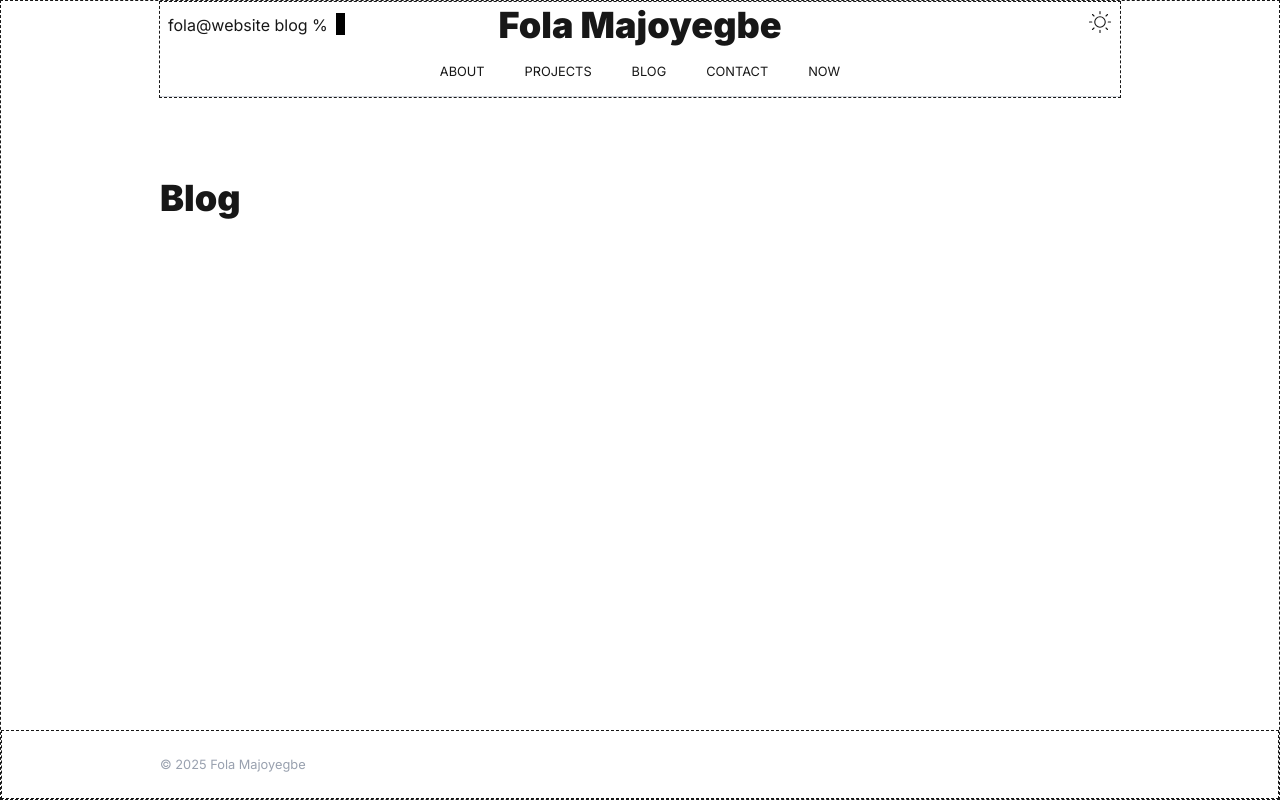
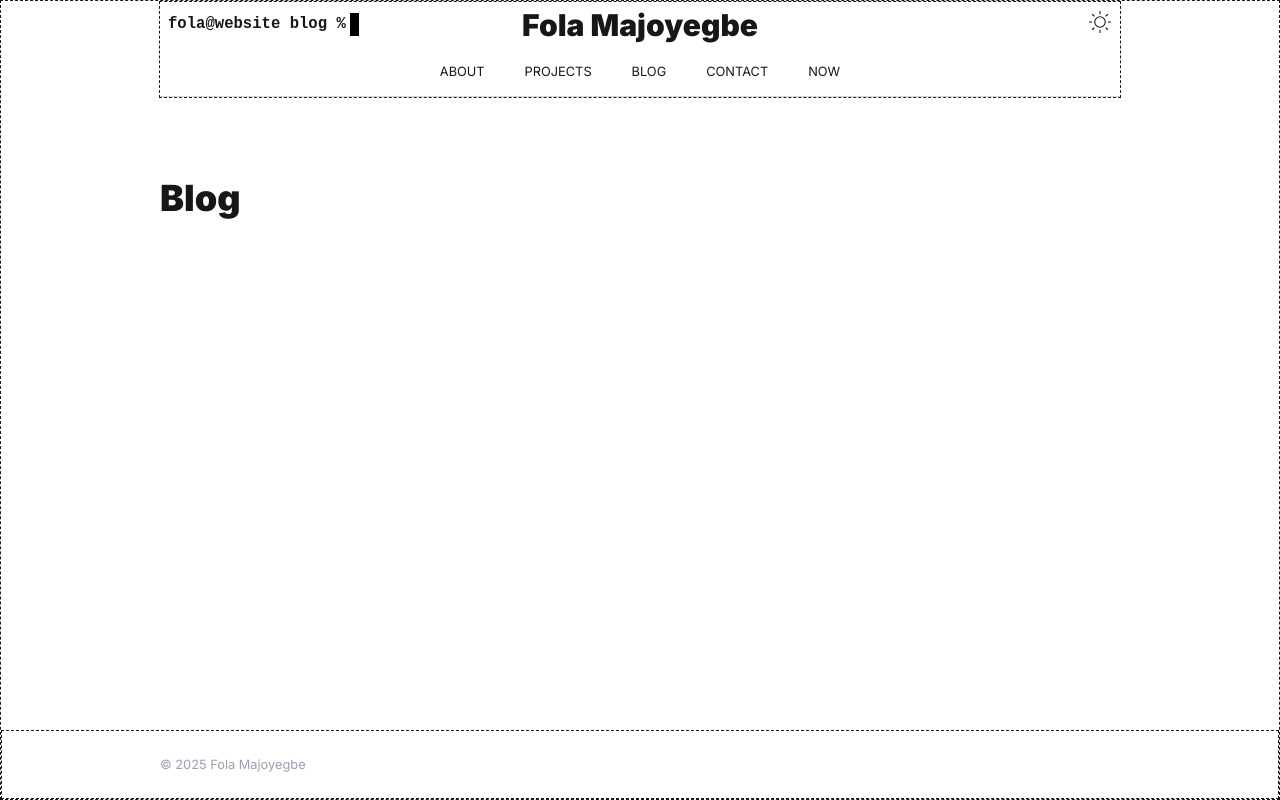
Before and after one commit to Folamajo/portfolio, a Next.js app: page /blog in a window 1280 px wide. Built offline with nearby package versions, Linux system fonts and the light colour scheme.

Commit message:
UI change

```diff
--- a/package.json
+++ b/package.json
@@ -25,9 +25,11 @@
     "@types/preval.macro": "^3.0.2",
     "@types/react": "^19",
     "@types/react-dom": "^19",
+    "autoprefixer": "^10.4.21",
     "eslint": "^9",
     "eslint-config-next": "15.5.2",
-    "tailwindcss": "^4",
+    "postcss": "^8.5.6",
+    "tailwindcss": "^4.1.14",
     "typescript": "^5"
   }
 }
--- a/src/app/globals.css
+++ b/src/app/globals.css
@@ -34,6 +34,10 @@ body {
   padding:0;
 }
 
+.mono{
+   font-family: monospace;
+}
+
 
 
 /* @keyframes blink {
--- a/src/components/Header/Name.tsx
+++ b/src/components/Header/Name.tsx
@@ -21,12 +21,12 @@ const Name = ({ pageName } : NameProps) => {
 
    return (
       <div className=' p-2 flex items-center justify-between  w-[60em] relative '>
-         <div className=' flex w-[18em]'>
-            <p>fola@website {cleanedPathName ? cleanedPathName : '~'} %</p>       <p className="ml-2">{pageName}</p> <div className='blinking_cursor '></div>
+         <div className=' flex w-[21em] '>
+            <p className="mono font-bold text-[1.2em]">fola@website {cleanedPathName ? cleanedPathName : '~'} %</p>       <p className="ml-1 mono text-[1.2em]">{pageName}</p> <div className='blinking_cursor '></div>
          </div>
 
          <div className=" absolute  flex left-1/2 transform -translate-x-1/2">
-           <h1 className='text-4xl font-black '>
+           <h1 className='text-3xl font-black '>
                <Link href="/">
                   Fola Majoyegbe
                </Link>
--- a/src/components/Header/Toggle.tsx
+++ b/src/components/Header/Toggle.tsx
@@ -10,7 +10,7 @@ const Toggle = () => {
       <div>
          <button onClick = {()=> setTheme(prev => prev === "light" ? "dark": "light")}className = " ml-auto hover:cursor-pointer">
                {
-                  theme === "light" ? <PiMoonLight className="text-2xl hover:opacity-70"/> : <PiSunLight className="text-2xl hover:opacity-80" />
+                  theme === "light" ? <PiMoonLight className="text-2xl hover:opacity-80"/> : <PiSunLight className="text-2xl hover:opacity-90" />
                }
          </button>
 
```
Also changed, not shown: 2 other files (tests, documents, lock files or other folders).
